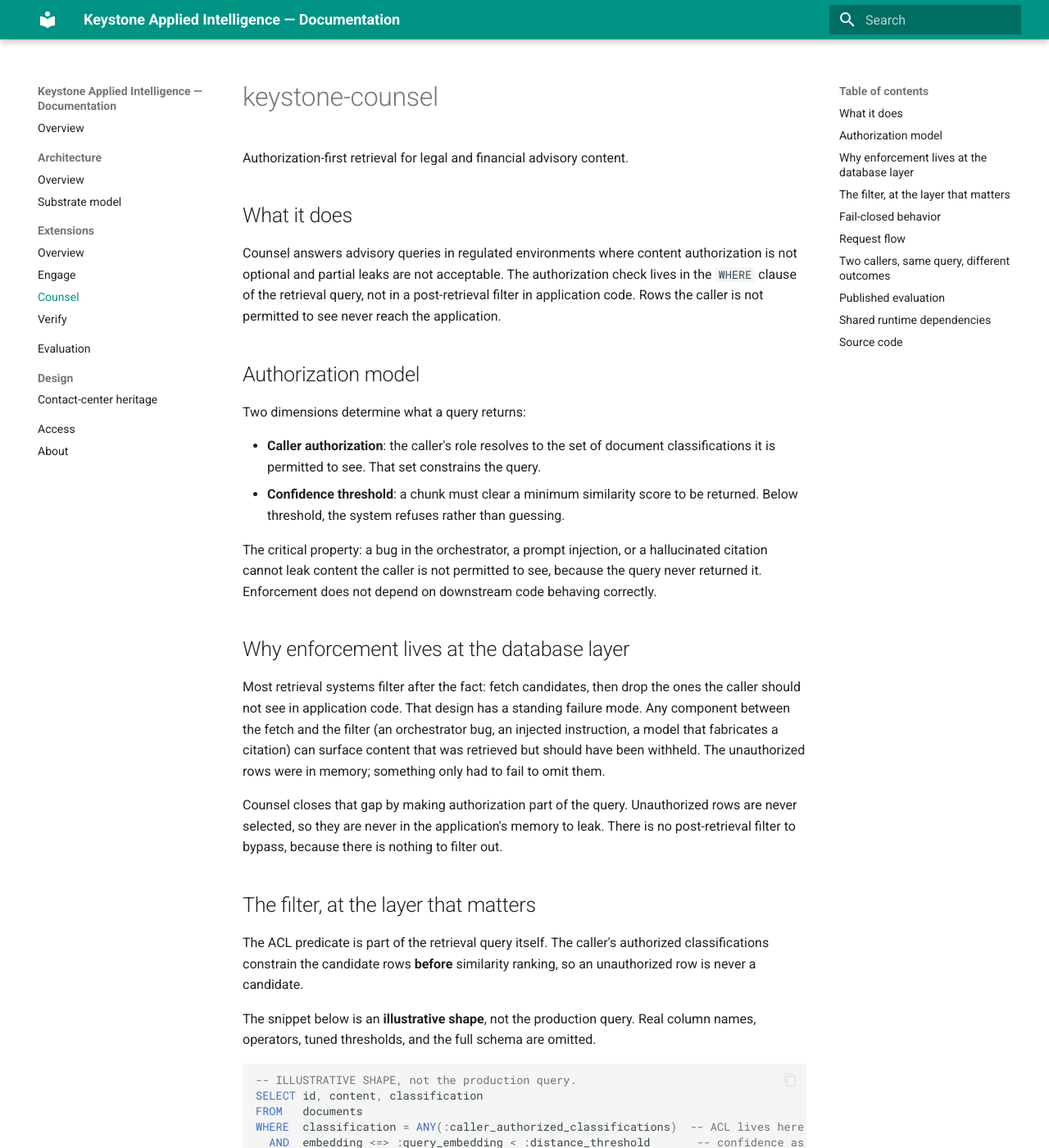
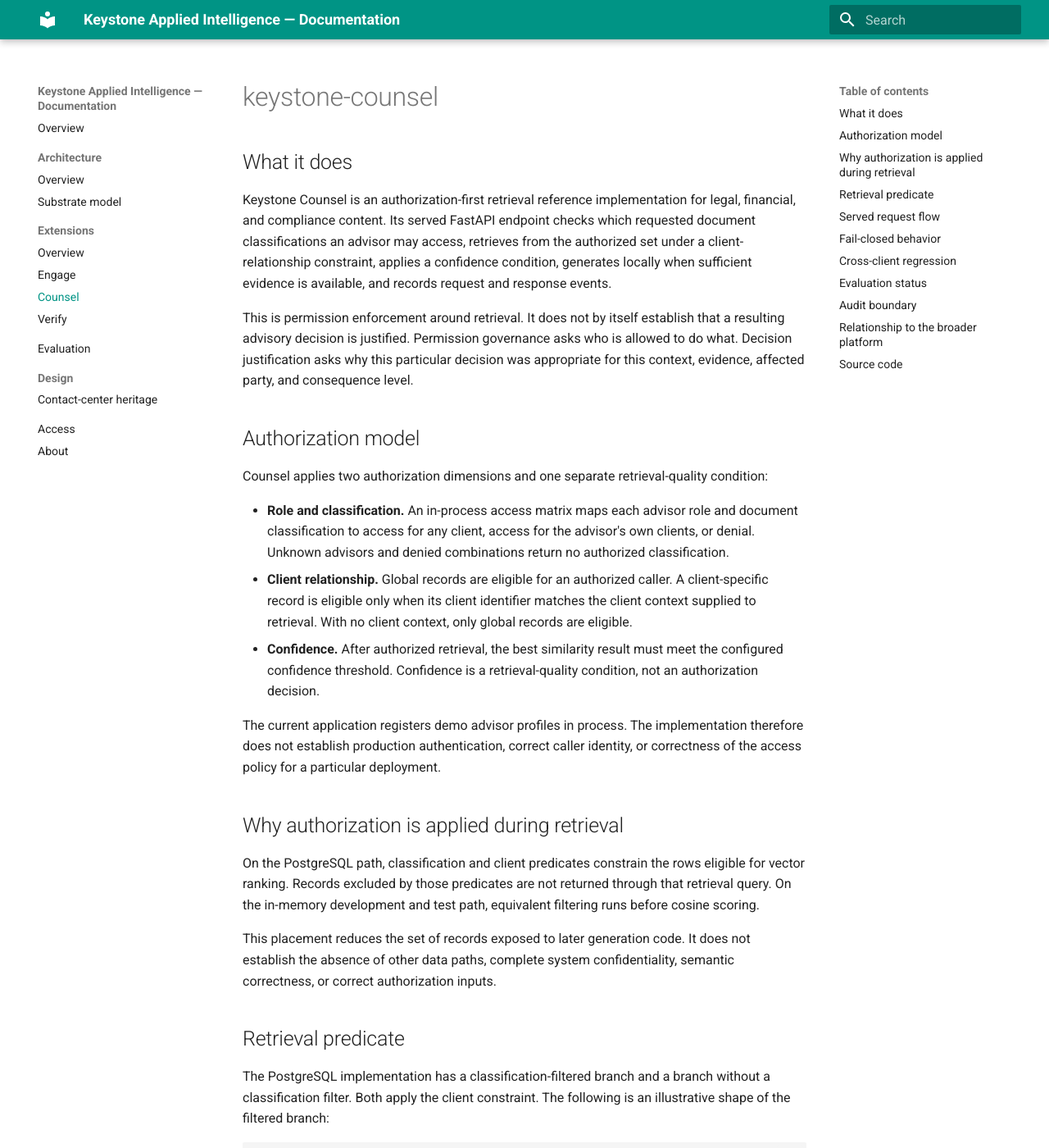
Before and after one commit to getkeystone/keystone-platform-docs, an MkDocs documentation site: the page built from docs/extensions/counsel.md, in a window 1280 px wide and 1400 px high. Shown: the whole window at 82% size. Built offline with MkDocs 1.6.1 and Material for MkDocs 9.7.7, drawn with Linux system fonts in a browser that asks for light colours; some of the changed text lies outside the part shown.

Commit message:
docs: bound counsel claims to implemented authorization evidence

````diff
--- a/docs/extensions/counsel.md
+++ b/docs/extensions/counsel.md
@@ -1,145 +1,182 @@
 # keystone-counsel
-
-Authorization-first retrieval for legal and financial advisory content.
 
 ## What it does
 
-Counsel answers advisory queries in regulated environments where content
-authorization is not optional and partial leaks are not acceptable. The
-authorization check lives in the `WHERE` clause of the retrieval query, not in a
-post-retrieval filter in application code. Rows the caller is not permitted to
-see never reach the application.
+Keystone Counsel is an authorization-first retrieval reference implementation
+for legal, financial, and compliance content. Its served FastAPI endpoint checks
+which requested document classifications an advisor may access, retrieves from
+the authorized set under a client-relationship constraint, applies a confidence
+condition, generates locally when sufficient evidence is available, and records
+request and response events.
+
+This is permission enforcement around retrieval. It does not by itself establish
+that a resulting advisory decision is justified. Permission governance asks who
+is allowed to do what. Decision justification asks why this particular decision
+was appropriate for this context, evidence, affected party, and consequence
+level.
 
 ## Authorization model
 
-Two dimensions determine what a query returns:
+Counsel applies two authorization dimensions and one separate retrieval-quality
+condition:
 
-- **Caller authorization**: the caller's role resolves to the set of document
-  classifications it is permitted to see. That set constrains the query.
-- **Confidence threshold**: a chunk must clear a minimum similarity score to be
-  returned. Below threshold, the system refuses rather than guessing.
+- **Role and classification.** An in-process access matrix maps each advisor
+  role and document classification to access for any client, access for the
+  advisor's own clients, or denial. Unknown advisors and denied combinations
+  return no authorized classification.
+- **Client relationship.** Global records are eligible for an authorized caller.
+  A client-specific record is eligible only when its client identifier matches
+  the client context supplied to retrieval. With no client context, only global
+  records are eligible.
+- **Confidence.** After authorized retrieval, the best similarity result must
+  meet the configured confidence threshold. Confidence is a retrieval-quality
+  condition, not an authorization decision.
 
-The critical property: a bug in the orchestrator, a prompt injection, or a
-hallucinated citation cannot leak content the caller is not permitted to see,
-because the query never returned it. Enforcement does not depend on downstream
-code behaving correctly.
+The current application registers demo advisor profiles in process. The
+implementation therefore does not establish production authentication, correct
+caller identity, or correctness of the access policy for a particular
+deployment.
 
-## Why enforcement lives at the database layer
+## Why authorization is applied during retrieval
 
-Most retrieval systems filter after the fact: fetch candidates, then drop the
-ones the caller should not see in application code. That design has a standing
-failure mode. Any component between the fetch and the filter (an orchestrator
-bug, an injected instruction, a model that fabricates a citation) can surface
-content that was retrieved but should have been withheld. The unauthorized rows
-were in memory; something only had to fail to omit them.
+On the PostgreSQL path, classification and client predicates constrain the rows
+eligible for vector ranking. Records excluded by those predicates are not
+returned through that retrieval query. On the in-memory development and test
+path, equivalent filtering runs before cosine scoring.
 
-Counsel closes that gap by making authorization part of the query. Unauthorized
-rows are never selected, so they are never in the application's memory to leak.
-There is no post-retrieval filter to bypass, because there is nothing to filter
-out.
+This placement reduces the set of records exposed to later generation code. It
+does not establish the absence of other data paths, complete system
+confidentiality, semantic correctness, or correct authorization inputs.
 
-## The filter, at the layer that matters
+## Retrieval predicate
 
-The ACL predicate is part of the retrieval query itself. The caller's authorized
-classifications constrain the candidate rows **before** similarity ranking, so an
-unauthorized row is never a candidate.
+The PostgreSQL implementation has a classification-filtered branch and a branch
+without a classification filter. Both apply the client constraint. The
+following is an illustrative shape of the filtered branch:
 
-The snippet below is an **illustrative shape**, not the production query. Real
-column names, operators, tuned thresholds, and the full schema are omitted.
+    SELECT content, classification, client_id
+    FROM chunks
+    WHERE classification = ANY(:authorized_classifications)
+      AND (client_id IS NULL OR client_id = :caller_client_id)
+    ORDER BY embedding <=> :query_embedding
+    LIMIT :k;
 
-```sql
--- ILLUSTRATIVE SHAPE, not the production query.
-SELECT id, content, classification
-FROM   documents
-WHERE  classification = ANY(:caller_authorized_classifications)  -- ACL lives here
-  AND  embedding <=> :query_embedding < :distance_threshold       -- confidence as a bind param
-ORDER BY embedding <=> :query_embedding
-LIMIT  :k;
-```
+The actual code uses positional bind parameters and selects additional provenance
+fields. When no caller client is supplied, it uses `client_id IS NULL` rather
+than comparing against a missing value. PostgreSQL computes similarity as
+`1 - (embedding <=> query_embedding)`.
 
-Two things to note. First, the ACL is a `WHERE` predicate bound to the caller's
-authorized classifications, not a value the model or the orchestrator can
-influence. Second, the confidence cutoff is a bind parameter, not a literal:
-the actual threshold is tuned and not published.
+## Served request flow
+
+The `/counsel` endpoint currently performs this sequence:
+
+    open request audit entry
+        |
+    resolve requested classifications or the default advisory set
+        |
+    call authorize_retrieval for each classification
+        |
+    if none are authorized: return a fail-closed response
+        |
+    retrieve using authorized classifications and caller client context
+        |
+    if retrieval is unavailable, empty, below confidence, or generation fails:
+    return a fail-closed response
+        |
+    generate locally from retrieved context and build citations
+        |
+    close the audit entry and return the response
+
+When only some requested classifications are authorized, the endpoint continues
+with the authorized subset and records the denied classifications. Local
+generation is reached only after retrieval produces at least one result and the
+best similarity score meets the configured threshold.
 
 ## Fail-closed behavior
 
-Counsel refuses in two cases, and both are refusals rather than guesses:
+The served path returns `fail_closed=true` for defined conditions including:
 
-- **No authorized rows**: the caller is not permitted to see anything relevant
-  to the query. The system returns a refusal and logs an escalation.
-- **Below confidence threshold**: authorized rows exist but none clears the
-  similarity cutoff. The system declines to compose an answer from weak matches.
+- an invalid requested classification;
+- no authorized requested classifications;
+- an unavailable or unready retrieval pipeline;
+- embedding failure;
+- no records returned from the authorized retrieval set;
+- a best similarity score below the confidence threshold; and
+- local generation failure.
 
-In both cases the audit entry records that no content was disclosed. A refusal
-is the safe outcome; a fabricated or partially-authorized answer is not.
+The no-authorization response contains no citations. Some retrieval-quality
+failures may include provenance for the authorized chunks that were retrieved,
+even though no generated answer is returned. These behaviors are application
+responses for defined code paths, not proof of complete system confidentiality.
 
-## Request flow
+## Cross-client regression
 
-```
-caller identity + query
-    |
-    v
-[authorization resolver]
-    -- resolves caller's authorized classifications
-    |
-    v
-[retrieval query with ACL WHERE clause]
-    -- only authorized rows returned
-    -- unauthorized rows never leave the database
-    |
-    v
-[confidence check]
-    -- if no rows or top similarity below threshold: FAIL_CLOSED
-    -- audit entry: authz_denied=true, chunks_leaked=0
-    |
-    v
-[response composition]
-    -- reached only if authorized chunks passed threshold
-    -- citations trace to specific authorized chunks
-    |
-    v
-answer returned
-```
+A prior defect allowed the branch without a classification filter to omit the
+client boundary. The current in-memory regression tests create records for two
+clients plus one global record and exercise both retrieval branches:
 
-## Two callers, same query, different outcomes
+- with a classification filter, each caller receives its own client record and
+  the global record, but not the other client's record;
+- without a classification filter, the other client's record remains excluded;
+  and
+- with no client context, only the global record is returned.
 
-```
-# authorized caller: results returned
-→ authorized results returned (across the caller's permitted classifications)
+The PostgreSQL implementation contains the corresponding client predicate in
+both SQL branches. The regression test directly executes the in-memory store; it
+does not run against a live PostgreSQL service.
 
-# unauthorized caller: fails closed
-→ 0 authorized results
-→ FAIL_CLOSED: refusing to answer; escalation logged
-→ audit_entry: authz_denied=true, chunks_leaked=0
-```
+Client isolation is therefore implemented and regression-tested. The currently
+published corpus is entirely global: the corpus loader creates chunks without a
+client identifier, leaving `client_id` as `NULL`. The published corpus does not
+exercise a real multi-client dataset and is not evidence of a production
+multi-client deployment.
 
-The query is identical. The difference is entirely in what the caller is
-authorized to retrieve, enforced before ranking.
+## Evaluation status
 
-## Published evaluation
+There is no dedicated Counsel evaluation baseline retained in
+[keystone-ledger](https://github.com/getkeystone/keystone-ledger). Historical
+retrieval metrics elsewhere in the Ledger belong to an earlier governed
+retrieval system under test and are not Counsel results.
 
-| Baseline                      | Result                                       |
-|-------------------------------|----------------------------------------------|
-| keystone-core/retrieval-v1    | P@1=0.75, MRR=0.79, 8/8 ACL probes blocked   |
+Counsel contains local evaluation cases and describes a retrieval evaluation in
+its own repository, but those materials are not a Counsel artifact retained in
+the public Ledger. The cross-client regression tests are the current repository
+evidence for client isolation.
 
-There is no sealed counsel evaluation baseline yet; counsel's client isolation
-is covered by the cross-client retrieval regression test, which verifies denial
-on both the classification-filtered and unfiltered paths. The core retrieval
-baseline exercises adversarial ACL probes: eight queries crafted to retrieve
-content the caller is not authorized to see, all blocked at the query layer.
-Runs are executed by the endpoint-agnostic harness, see
-[keystone-verify →](verify.md).
+The current [keystone-verify](verify.md) CLI is a standalone HTTP evaluation
+harness. It uses profiles to call compatible endpoints and writes structured
+results and run metadata. That current tool should not be attributed as the
+producer of historical `keystone-core` artifacts without specific lineage
+evidence.
 
-Eval artifacts: [keystone-ledger →](https://github.com/getkeystone/keystone-ledger)
+## Audit boundary
 
-## Shared runtime dependencies
+Counsel's JSONL and PostgreSQL audit backends use an unkeyed SHA-256 hash chain.
+The `AuditEntry` model includes `prev_hash` and `curr_hash`; its hash covers the
+timestamp, event type, actor, payload, and previous hash. The verifier recomputes
+the chain and reports malformed records, hash mismatches, or previous-hash
+mismatches.
 
-Counsel enforces authorization at the database layer and consumes the shared
-runtime audit chain and cost-aware dispatch. See the
-[substrate model →](../architecture/substrate.md).
+This mechanism can support detection of changes relative to trusted prior state.
+An actor able to rewrite an unanchored store may potentially recompute later
+hashes. The chain does not provide immutable history, independent witnessing,
+semantic correctness, or proof that an authorization decision was valid.
+
+The served request flow records events such as `request.received`,
+`authorization.checked`, `authorization.denied_all`, and `response.generated`.
+The implementation does not define the previously documented
+`authz_denied` or `chunks_leaked` audit fields.
+
+## Relationship to the broader platform
+
+Counsel is a separately composed reference implementation within the Keystone
+engineering platform. Its authorization, retrieval, generation, and audit
+mechanisms are implemented in the Counsel repository. They are engineering
+examples relevant to the broader [system architecture](../architecture/index.md)
+and [substrate research abstraction](../architecture/substrate.md), not evidence
+that Counsel consumes one composed platform audit or dispatch service.
 
 ## Source code
 
-The keystone-counsel source is public:
+The implementation is public at
 [github.com/getkeystone/keystone-counsel](https://github.com/getkeystone/keystone-counsel).
````
